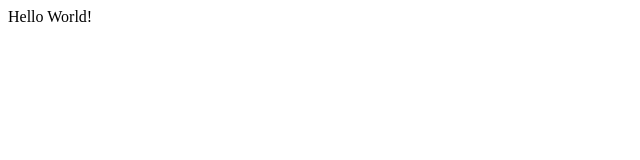
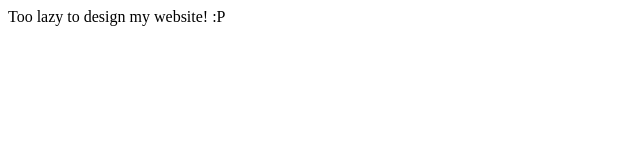
Before and after one commit to Dheepakkamal/dheepakkamal.github.io, a plain HTML site: page index.html in a window 1280 px wide. Shown: the whole page, without its empty margins (0-640 px from the left). Drawn offline with Linux system fonts and the light colour scheme.

Commit message:
Update index.html

```diff
--- a/index.html
+++ b/index.html
@@ -1,3 +1,3 @@
 <html>
-  Hello World!
+  Too lazy to design my website! :P
 </html>
```
